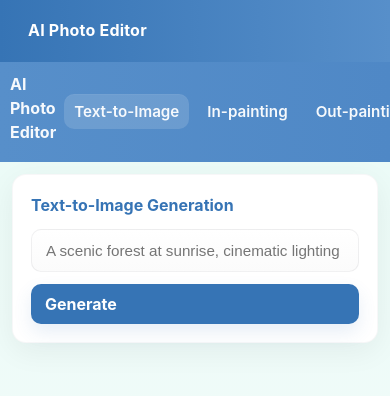
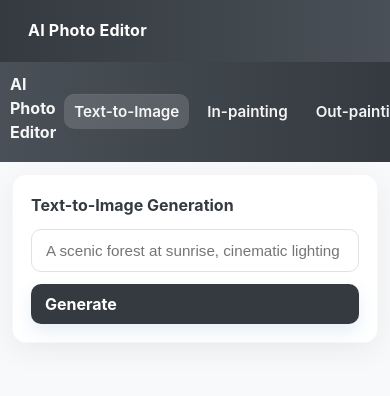
Before and after one commit to aithunderbolt/nano-banana-3, a React (Vite) app in the folder client/: page / in a window 390 px wide. Shown: the top 396 px of the page. Built offline with nearby package versions, Linux system fonts and the light colour scheme.

Commit message:
white and gray color palette applied to UI

```diff
--- a/client/src/App.css
+++ b/client/src/App.css
@@ -1,11 +1,11 @@
 :root{
-  --bg: #F6FBFB;
-  --primary: #3674B5;
-  --accent: #578FCA;
-  --soft: #A1E3F9;
-  --muted: #6b6f76;
+  --bg: #f8f9fa;
+  --primary: #343a40;
+  --accent: #495057;
+  --soft: #e9ecef;
+  --muted: #6c757d;
   --card: #ffffff;
-  --glass: rgba(255,255,255,0.6);
+  --glass: rgba(255, 255, 255, 0.7);
   --radius: 12px;
 }
 
@@ -16,7 +16,7 @@ body{
   font-family: Inter, ui-sans-serif, system-ui, -apple-system, 'Segoe UI', Roboto, 'Helvetica Neue', Arial;
   -webkit-font-smoothing:antialiased;
   -moz-osx-font-smoothing:grayscale;
-  background: linear-gradient(180deg, #E9FBF6 0%, var(--bg) 100%);
+  background: var(--bg);
   color:var(--muted);
 }
 
@@ -33,7 +33,7 @@ body{
   display:flex;
   align-items:center;
   gap:16px;
-  box-shadow:0 6px 20px rgba(54,116,181,0.12);
+  box-shadow:0 6px 20px rgba(54, 116, 181, 0.12);
 }
 .App-header h1{margin:0;font-size:1.25rem;letter-spacing:0.2px}
 .App-header p{margin:0;color:rgba(255,255,255,0.9);font-size:0.9rem}
@@ -42,7 +42,7 @@ body{
 
 .sidebar{
   width:220px;
-  background:linear-gradient(180deg,var(--accent),#4f88c6);
+  background:linear-gradient(180deg,var(--accent),var(--primary));
   padding:20px;
   display:flex;
   flex-direction:column;
@@ -68,16 +68,16 @@ body{
 .prompt-container, .inpainting-container{display:flex;flex-direction:column;gap:14px;margin-top:12px}
 .control-group{display:flex;align-items:center;gap:12px;width:100%}
 
-.input{padding:12px 14px;border:1px solid rgba(16,24,40,0.06);border-radius:10px;font-size:0.95rem;flex:1;background:linear-gradient(180deg, #FFFFFF, #FBFBFB)}
-.file-input{padding:8px;border-radius:8px;border:1px dashed rgba(16,24,40,0.06);background:#fff}
+.input{padding:12px 14px;border:1px solid #dee2e6;border-radius:10px;font-size:0.95rem;flex:1;background:#fff}
+.file-input{padding:8px;border-radius:8px;border:1px dashed #dee2e6;background:#fff}
 
 .btn{display:inline-flex;align-items:center;gap:8px;padding:10px 14px;border-radius:10px;border:0;cursor:pointer;font-weight:700}
 .btn.primary{background:var(--primary);color:white;box-shadow:0 8px 18px rgba(54,116,181,0.12);transition:transform .12s ease}
 .btn.primary:active{transform:translateY(1px)}
-.btn.ghost{background:transparent;border:1px solid rgba(16,24,40,0.06);color:var(--muted)}
+.btn.ghost{background:transparent;border:1px solid #dee2e6;color:var(--muted)}
 .btn:disabled{opacity:0.6;cursor:not-allowed}
 
-.image-container{margin-top:18px;border-radius:10px;overflow:hidden;background:linear-gradient(180deg,#f8fdff,#ffffff);display:flex;justify-content:center;align-items:center;border:1px solid rgba(16,24,40,0.04);max-width:none;width:100%}
+.image-container{margin-top:18px;border-radius:10px;overflow:hidden;background:var(--card);display:flex;justify-content:center;align-items:center;border:1px solid #e9ecef;max-width:none;width:100%}
 .image-container img{max-width:100%;height:auto;object-fit:contain;display:block}
 
 /* Unified media box: used for input canvas and edited/generated images so both display at the same rendered size */
@@ -90,8 +90,8 @@ body{
   display:flex;
   align-items:center;
   justify-content:center;
-  background:linear-gradient(180deg,#f8fdff,#ffffff);
-  border:1px solid rgba(16,24,40,0.04);
+  background:var(--card);
+  border:1px solid #e9ecef;
 }
 .media-box img{width:100%;height:100%;object-fit:contain;display:block}
 .media-box canvas{width:100%;height:100%;display:block}
@@ -119,7 +119,7 @@ body{
     border-top-right-radius:0;
     border-bottom-right-radius:0;
     box-shadow:none;
-    background:linear-gradient(90deg,var(--accent),#4f88c6);
+    background:linear-gradient(90deg,var(--accent),var(--primary));
     overflow-x:auto;
   }
 
```
